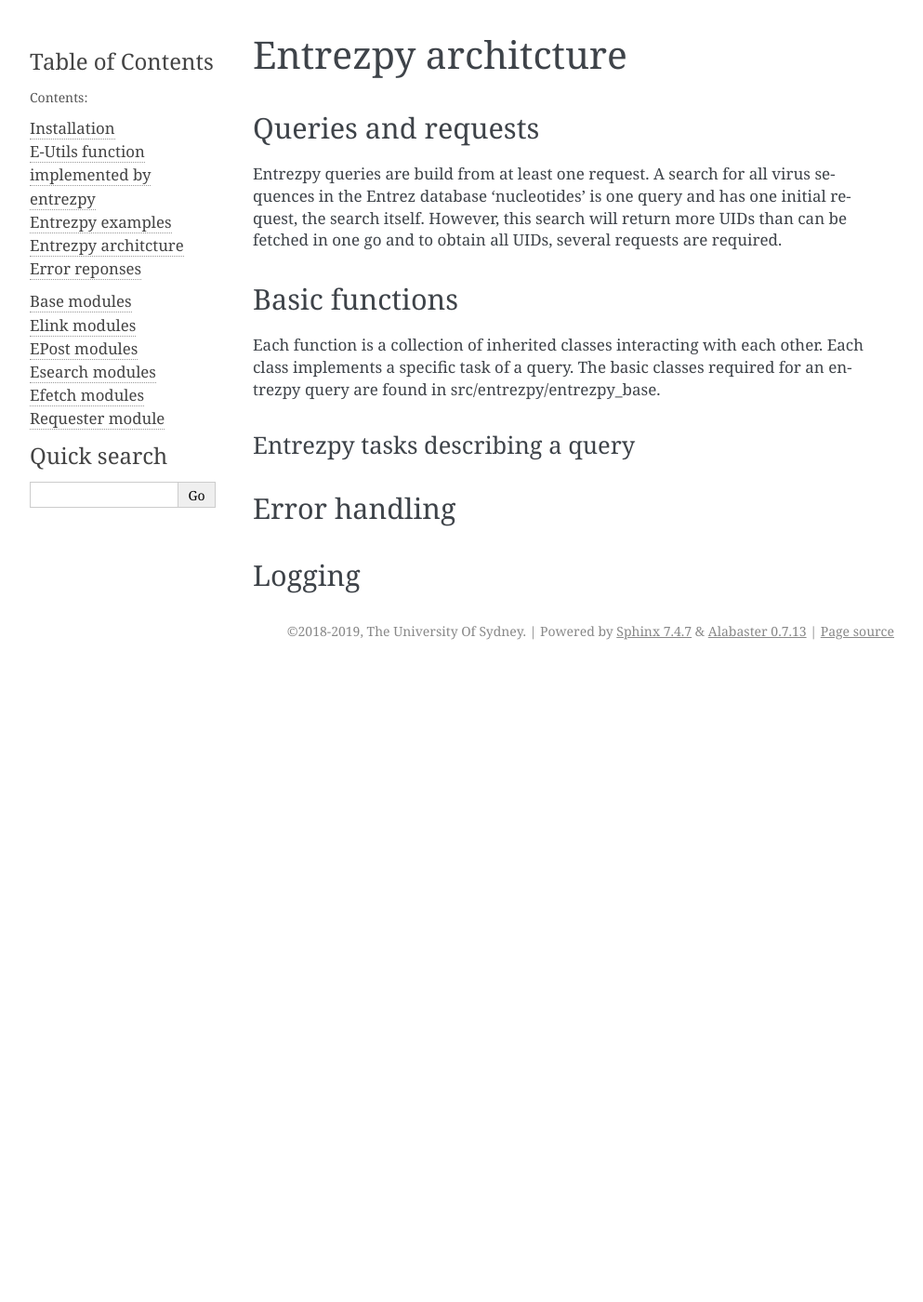
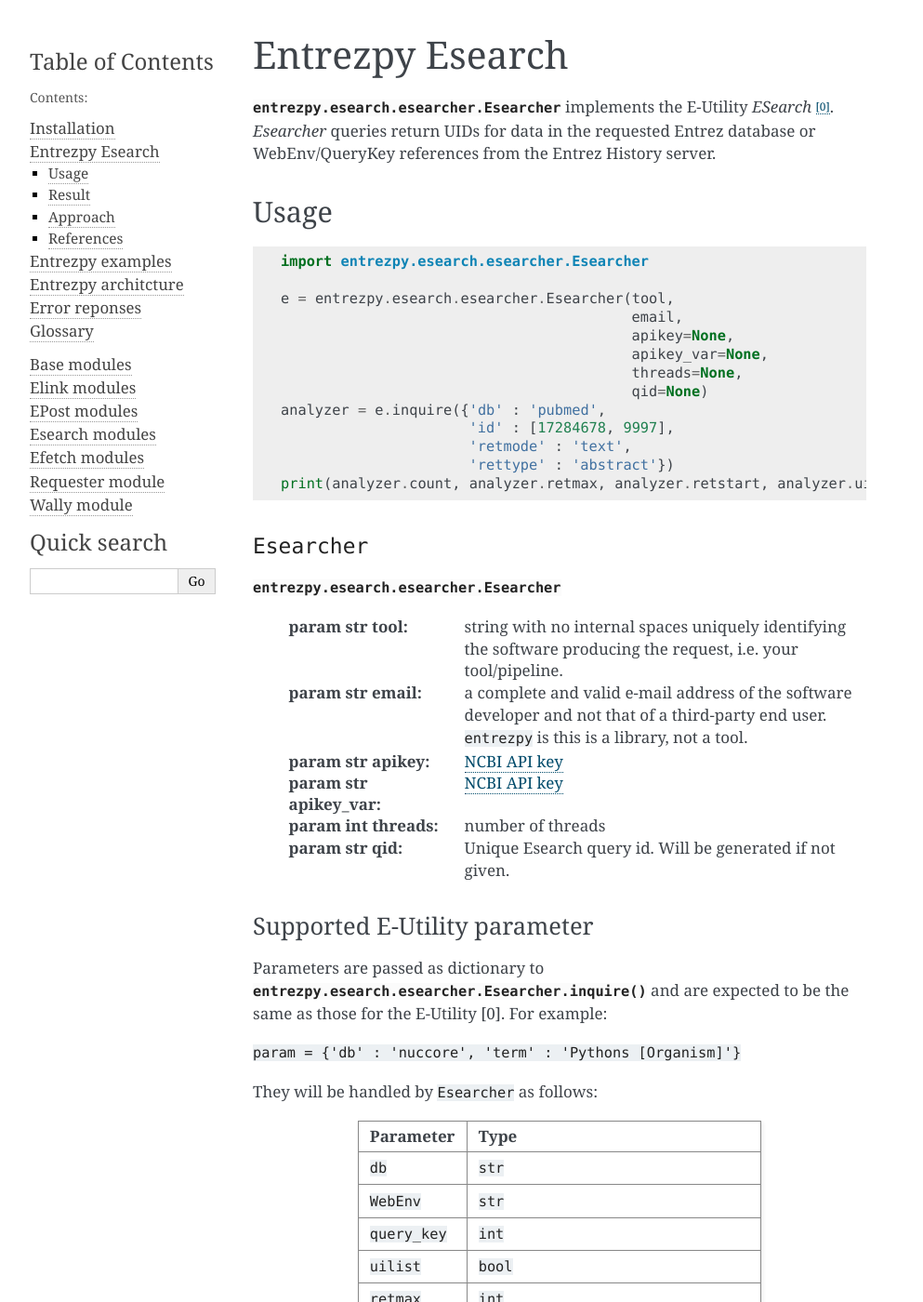
Before and after one commit to AAFC-Lethbridge-Bioinformatics-Support/entrezpy-fork, a Sphinx documentation site: the page built from docs/entrezpy-doc/source/functions/esearch_func.rst, in a window 1280 px wide and 1400 px high. Shown: the whole window at 93% size, without its empty margins (148-1141 px from the left). Built offline with Sphinx 7.4.7, drawn with Linux system fonts in a browser that asks for light colours; some of the changed text lies outside the part shown.

Commit message:
docs: add esearch usage

```diff
--- a/docs/entrezpy-doc/source/functions/esearch_func.rst
+++ b/docs/entrezpy-doc/source/functions/esearch_func.rst
@@ -1,24 +1,104 @@
-Entrezpy architcture
-=======================
+.. _esearch:
 
-Queries and requests
---------------------
-Entrezpy queries are build from at least one request. A search for all virus
-sequences in the Entrez database 'nucleotides' is one query and has one initial
-request, the search itself. However, this search will return more UIDs than can
-be fetched in one go and to obtain all UIDs, several requests are required.
+Entrezpy Esearch
+================
 
-Basic functions
----------------
-Each function is a collection of inherited classes interacting with each other.
-Each class implements a specific task of a query. The basic classes required for
-an entrezpy query are found in src/entrezpy/entrezpy_base.
+:class:`entrezpy.esearch.esearcher.Esearcher` implements the E-Utility
+`ESearch` [0]_. `Esearcher` queries return UIDs for data in the requested
+Entrez database or WebEnv/QueryKey references from the Entrez History server.
 
-Entrezpy tasks describing a query
-~~~~~~~~~~~~~~~~~~~~~~~~~~~~~~~~~
 
-Error handling
---------------
+Usage
+-----
+.. code::
 
-Logging
--------
+  import entrezpy.esearch.esearcher.Esearcher
+
+  e = entrezpy.esearch.esearcher.Esearcher(tool,
+                                           email,
+                                           apikey=None,
+                                           apikey_var=None,
+                                           threads=None,
+                                           qid=None)
+  analyzer = e.inquire({'db' : 'pubmed',
+                        'id' : [17284678, 9997],
+                        'retmode' : 'text',
+                        'rettype' : 'abstract'})
+  print(analyzer.count, analyzer.retmax, analyzer.retstart, analyzer.uids)
+
+``Esearcher``
+~~~~~~~~~~~~~
+
+:class:`entrezpy.esearch.esearcher.Esearcher`
+
+ :param str tool: string with no internal spaces uniquely identifying the
+                  software producing the request, i.e. your tool/pipeline.
+ :param str email: a complete and valid e-mail address of the software developer
+                   and not that of a third-party end user. ``entrezpy`` is this
+                   is a library, not a tool.
+ :param str apikey:     :ref:`ncbi-apikey`
+ :param str apikey_var: :ref:`ncbi-apikey`
+ :param int threads:    number of threads
+ :param str qid:        Unique Esearch query id. Will be generated if not given.
+
+Supported E-Utility parameter
+~~~~~~~~~~~~~~~~~~~~~~~~~~~~~
+Parameters are passed as dictionary to
+:meth:`entrezpy.esearch.esearcher.Esearcher.inquire` and are expected to be the
+same as those for the E-Utility [0]. For example:
+
+``param = {'db' : 'nuccore', 'term' : 'Pythons [Organism]'}``
+
+They will be handled by ``Esearcher`` as
+follows:
+
+==============    ===============================
+Parameter         Type
+==============    ===============================
+``db``            ``str``
+``WebEnv``        ``str``
+``query_key``     ``int``
+``uilist``        ``bool``
+``retmax``        ``int``
+``retstart``      ``int``
+``usehistory``    ``bool``
+``term``          ``str``
+``sort``          ``str``
+``field``         ``str``
+``reldate``       ``int``
+``datetype``      ``str`` (YYYY/MM/DD, YYYY/MM, YYYY)
+``mindate``       ``str`` (YYYY/MM/DD, YYYY/MM, YYYY)
+``maxdate``       ``str`` (YYYY/MM/DD, YYYY/MM, YYYY)
+``idtype``        ``bool``
+``retmode``       JSON enforced by ``Esearcher``
+==============    ===============================
+
+Result
+------
+Instance of :class:`entrezpy.esearch.esearch_result.EsearchResult`.
+
+If ``retmax`` = 0 or ``retmode`` = ``count`` no :term:UIDs are returned. If used with usehistory
+(default), WebEvn and query_key are returned.
+
+
+Attributes
+~~~~~~~~~~
+
+- :attr:`count`     : number of found :term:`UIDs` for request
+- :attr:`retmax`    : number of :term:`UIDs` to retrieve
+- :attr:`retstart`  : number of first :term:`UID` to retrieve
+- :attr:`uids`      : list of fetched :term:`UIDs`
+
+Approach
+--------
+
+1. Parameters are checked and the requets size is configured
+2. Initial search is requested
+3. If more search requests are required, Parameter is adjusted and the
+   remaining requets are done
+4. If no errors were encountered, retunrn teh analyzer with the result for all
+  requests
+
+References
+----------
+.. [0] https://www.ncbi.nlm.nih.gov/books/NBK25499/#chapter4.ESearch
```
Also changed, not shown: docs/entrezpy-doc/source/glossary/glossary.rst (+16 -4 lines), docs/entrezpy-doc/source/index.rst (+63 -12 lines), docs/entrezpy-doc/source/module_references/wally.rst (added, +11 -0 lines), docs/entrezpy-doc/source/setup/installation.rst (+14 -14 lines).
